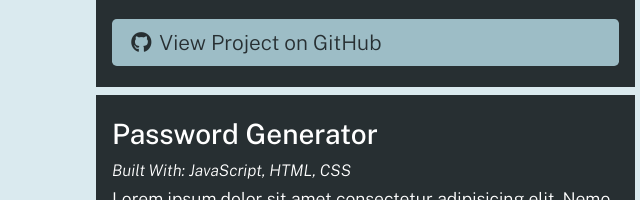
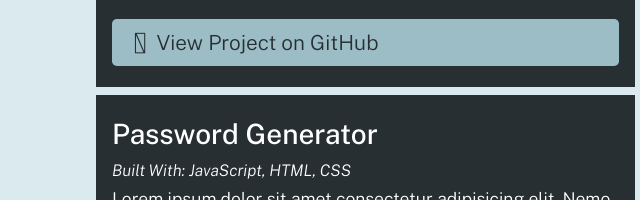
Before and after one commit to ozqr20/portfolio-generator, a website: page dist/index.html in a window 1280 px wide. Shown: the part 760-960 px from the top of the page, 0-640 px from the left. Drawn offline with nearby package versions, Linux system fonts and the light colour scheme.

Commit message:
latest change

```diff
--- a/dist/index.html
+++ b/dist/index.html
@@ -51,7 +51,7 @@
             JavaScript, HTML, CSS
           </h5>
           <p>Lorem ipsum dolor sit amet consectetur adipisicing elit. Nemo quis dolorem, magni alias fugit aspernatur eos dicta labore placeat rerum est porro culpa harum praesentium quo, blanditiis sit. Labore, enim?</p>
-          <a href="https://github.com/ozqr20/Taskinator" class="btn"><i class="fab fa-github mr-2"></i>View Project on GitHub</a>
+          <a href="https://github.com/ozqr20/Taskinator" class="btn"><i class="gitfab fa-github mr-2"></i>View Project on GitHub</a>
         </div>
 
         <div class="col-12 col-md-6 mb-2 bg-dark text-light p-3 flex-column">
```
